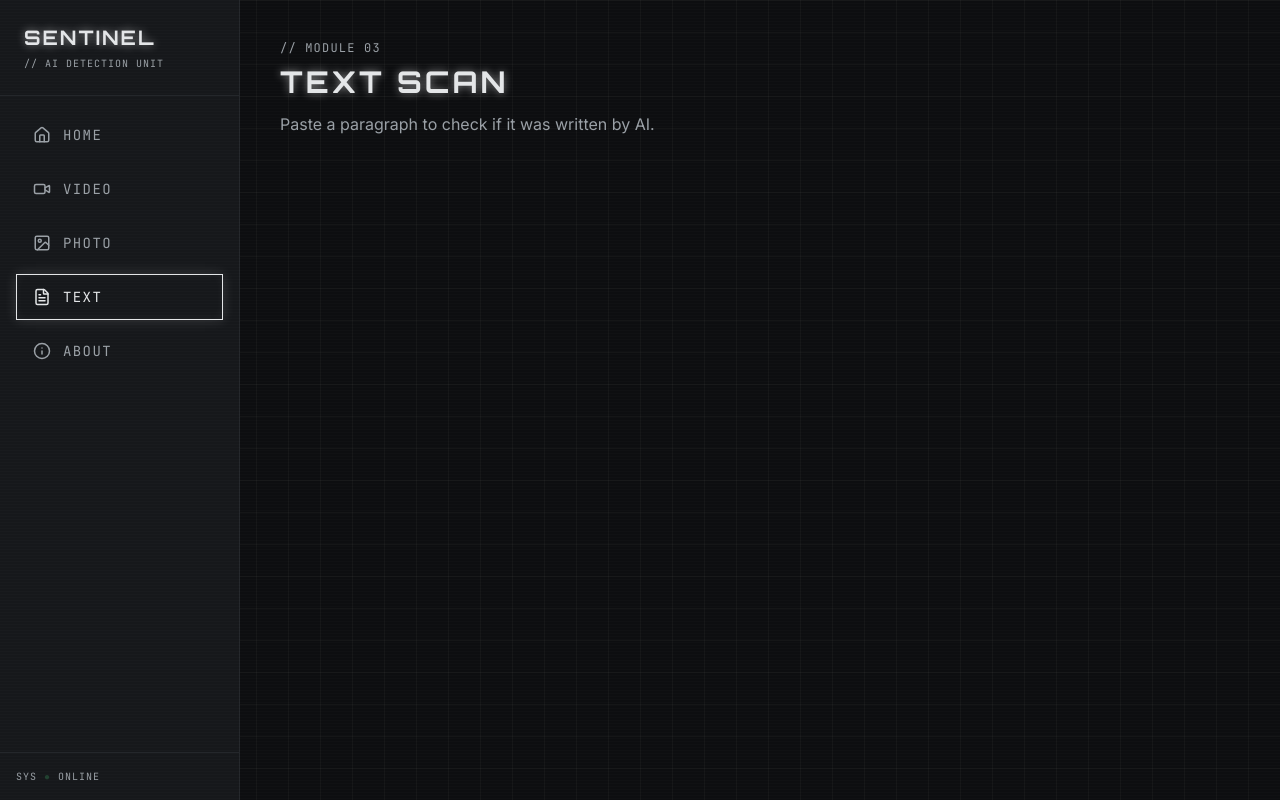
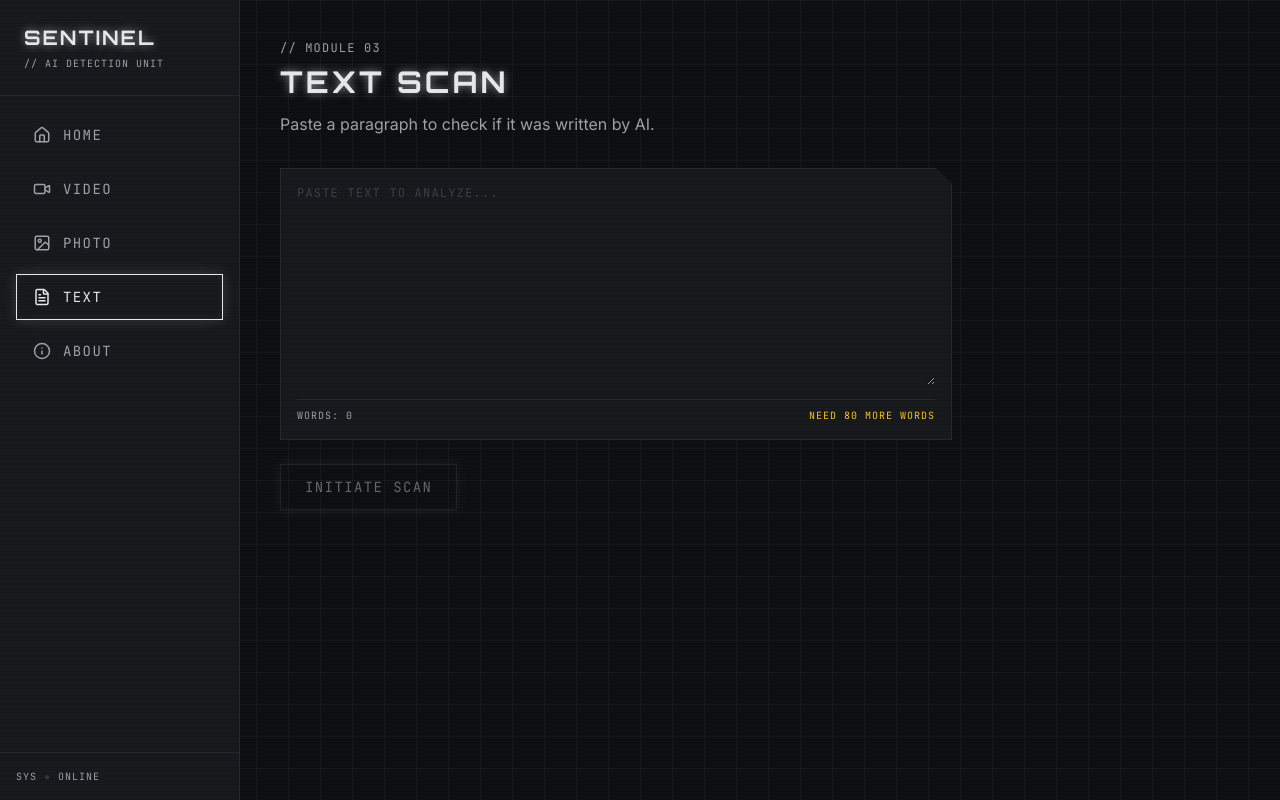
Before and after one commit to Winiandaani/Sentinel, a Next.js app in the folder frontend/: page /text in a window 1280 px wide. Built offline with nearby package versions, Linux system fonts and the light colour scheme.

Commit message:
add video and text tabs

```diff
--- a/frontend/app/text/page.js
+++ b/frontend/app/text/page.js
@@ -1,9 +1,69 @@
+"use client";
+
+import { useState } from "react";
+import TextInput, { countWords } from "@/components/TextInput";
+import ResultCard from "@/components/ResultCard";
+import ScanAnimation from "@/components/ScanAnimation";
+
+const MIN_WORDS = 80;
+
+// Fake result until the real AI is connected
+const fakeResult = {
+  verdict: "likely_real",
+  confidence: 72,
+  evidence: [
+    "Sentence lengths vary a lot (human-like)",
+    "Word choice is not very predictable",
+    "AI text model score: 0.28 (low)",
+  ],
+};
+
 export default function TextPage() {
+  const [text, setText] = useState("");
+  const [isScanning, setIsScanning] = useState(false);
+  const [result, setResult] = useState(null);
+
+  const canScan = countWords(text) >= MIN_WORDS && !isScanning;
+
+  function handleScan() {
+    setIsScanning(true);
+    setResult(null);
+
+    setTimeout(() => {
+      setResult(fakeResult);
+      setIsScanning(false);
+    }, 2000);
+  }
+
   return (
     <div className="p-10">
       <p className="font-mono text-xs tracking-widest text-silver">// MODULE 03</p>
       <h1 className="text-glow mt-2 font-display text-3xl font-bold tracking-widest">TEXT SCAN</h1>
       <p className="mt-3 text-silver">Paste a paragraph to check if it was written by AI.</p>
+
+      <div className="relative mt-8 max-w-2xl">
+        <TextInput
+          value={text}
+          onChange={(newText) => {
+            setText(newText);
+            setResult(null);
+          }}
+          minWords={MIN_WORDS}
+        />
+        {isScanning && <ScanAnimation text="ANALYZING TEXT..." />}
+      </div>
+
+      <div className="max-w-2xl">
+        <button
+          onClick={handleScan}
+          disabled={!canScan}
+          className="glow mt-6 border border-gunmetal px-6 py-3 font-mono text-sm tracking-widest disabled:cursor-not-allowed disabled:opacity-40"
+        >
+          {isScanning ? <span className="blink">SCANNING...</span> : "INITIATE SCAN"}
+        </button>
+
+        {result && <ResultCard result={result} />}
+      </div>
     </div>
   );
 }
--- a/frontend/app/video/page.js
+++ b/frontend/app/video/page.js
@@ -1,9 +1,69 @@
+"use client";
+
+import { useState } from "react";
+import UploadBox from "@/components/UploadBox";
+import ResultCard from "@/components/ResultCard";
+import ScanAnimation from "@/components/ScanAnimation";
+
+// Fake result until the real AI is connected
+const fakeResult = {
+  verdict: "uncertain",
+  confidence: 54,
+  evidence: [
+    "No content credentials found",
+    "Device name missing from video metadata",
+    "12 of 40 frames scored high for AI",
+  ],
+};
+
 export default function VideoPage() {
+  const [file, setFile] = useState(null);
+  const [isScanning, setIsScanning] = useState(false);
+  const [result, setResult] = useState(null);
+
+  function handleScan() {
+    setIsScanning(true);
+    setResult(null);
+
+    setTimeout(() => {
+      setResult(fakeResult);
+      setIsScanning(false);
+    }, 3000); // videos take longer, so 3 seconds
+  }
+
   return (
     <div className="p-10">
       <p className="font-mono text-xs tracking-widest text-silver">// MODULE 01</p>
       <h1 className="text-glow mt-2 font-display text-3xl font-bold tracking-widest">VIDEO SCAN</h1>
       <p className="mt-3 text-silver">Upload a video to check if it was made by AI.</p>
+
+      <div className="mt-8 max-w-2xl">
+        <UploadBox
+          accept="video/*"
+          label="UPLOAD A VIDEO"
+          onFileSelect={(f) => {
+            setFile(f);
+            setResult(null);
+          }}
+        />
+
+        {file && (
+          <div className="relative mt-6 inline-block">
+            <video src={URL.createObjectURL(file)} controls className="block max-h-80 border border-steel" />
+            {isScanning && <ScanAnimation text="ANALYZING FRAMES..." />}
+          </div>
+        )}
+
+        <button
+          onClick={handleScan}
+          disabled={!file || isScanning}
+          className="glow mt-6 border border-gunmetal px-6 py-3 font-mono text-sm tracking-widest disabled:cursor-not-allowed disabled:opacity-40"
+        >
+          {isScanning ? <span className="blink">SCANNING...</span> : "INITIATE SCAN"}
+        </button>
+
+        {result && <ResultCard result={result} />}
+      </div>
     </div>
   );
 }
--- a/frontend/components/ScanAnimation.js
+++ b/frontend/components/ScanAnimation.js
@@ -1,4 +1,4 @@
-export default function ScanAnimation() {
+export default function ScanAnimation({ text = "ANALYZING PIXELS..." }) {
   return (
     <div className="pointer-events-none absolute inset-0 bg-void/40">
       {/* Sweeping line */}
@@ -12,7 +12,7 @@ export default function ScanAnimation() {
 
       {/* Status text */}
       <p className="blink absolute bottom-3 left-1/2 -translate-x-1/2 font-mono text-[10px] tracking-widest text-chrome">
-        ANALYZING PIXELS...
+        {text}
       </p>
     </div>
   );
--- /dev/null
+++ b/frontend/components/TextInput.js
@@ -0,0 +1,30 @@
+// Counts words in a piece of text
+export function countWords(text) {
+  const trimmed = text.trim();
+  return trimmed === "" ? 0 : trimmed.split(/\s+/).length;
+}
+
+export default function TextInput({ value, onChange, minWords }) {
+  const wordCount = countWords(value);
+  const enough = wordCount >= minWords;
+
+  return (
+    <div className="cut-corner border border-steel bg-panel p-4 focus-within:border-chrome">
+      <textarea
+        value={value}
+        onChange={(e) => onChange(e.target.value)}
+        placeholder="PASTE TEXT TO ANALYZE..."
+        rows={10}
+        className="w-full resize-y bg-transparent text-sm text-chrome outline-none placeholder:font-mono placeholder:text-xs placeholder:tracking-widest placeholder:text-gunmetal"
+      />
+
+      {/* Word counter bar */}
+      <div className="mt-2 flex justify-between border-t border-steel pt-2 font-mono text-[10px] tracking-widest">
+        <span className="text-silver">WORDS: {wordCount}</span>
+        <span className={enough ? "text-signal-green" : "text-signal-amber"}>
+          {enough ? "READY TO SCAN" : `NEED ${minWords - wordCount} MORE WORDS`}
+        </span>
+      </div>
+    </div>
+  );
+}
```
